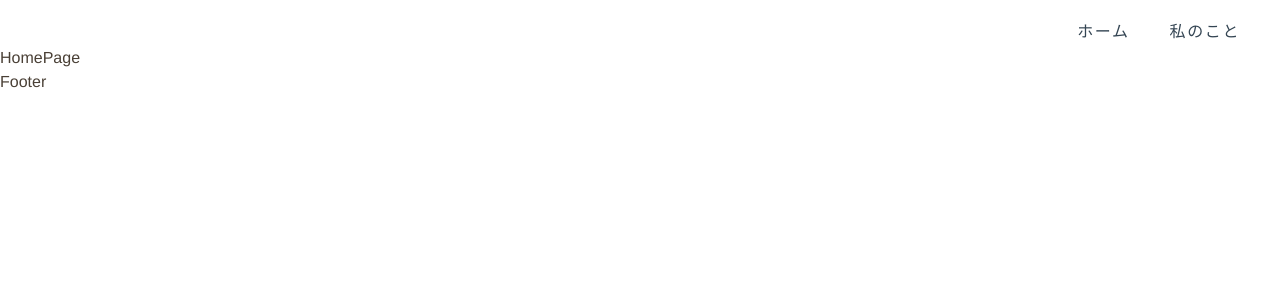
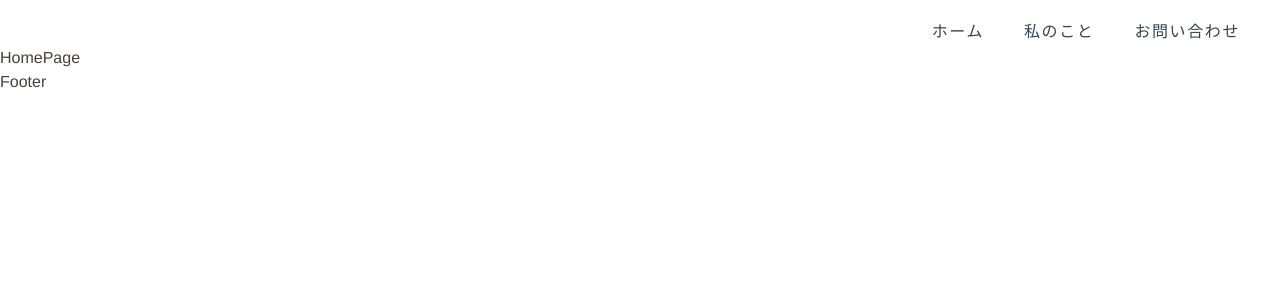
Before and after one commit to 25aw0123/portfolio_site, a React (Vite) app: page / in a window 1280 px wide. Shown: the top 300 px of the page. Built offline with nearby package versions, Linux system fonts and the light colour scheme.

Commit message:
ヘッダーを修正

```diff
--- a/src/components/Header/Header.jsx
+++ b/src/components/Header/Header.jsx
@@ -36,6 +36,12 @@ const Header = () => {
               <span className={styles.enText}>about</span>
             </Link>
           </li>
+          <li onClick={toggleMenu}>
+            <Link to="/about">
+              <span className={styles.jaText}>お問い合わせ</span>
+              <span className={styles.enText}>contect</span>
+            </Link>
+          </li>
         </ul>
       </nav>
     </header>
```
